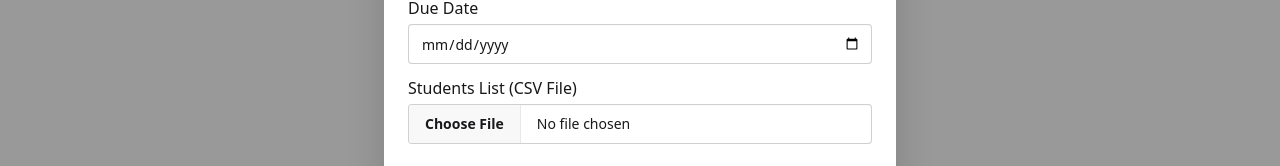
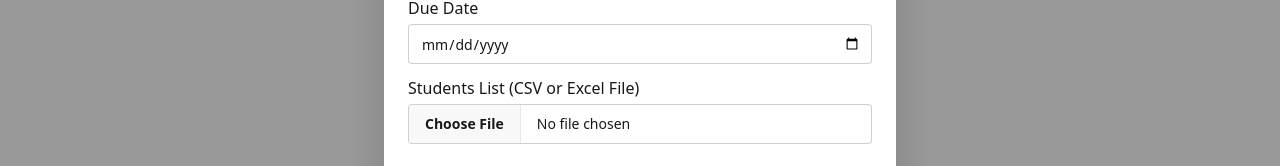
Before and after one commit to avlokan-nsut/nptelize, a React (Vite) app: page / in a window 1280 px wide. Both pictures are taken after a click on the button "New Request". Shown: the part 402-568 px from the top of the page. Built offline with nearby package versions, Linux system fonts and the light colour scheme; the HTML template or start-up script is replaced by a standard one.

Commit message:
accepting only csv or excel file

```diff
--- a/src/components/faculty/Request.tsx
+++ b/src/components/faculty/Request.tsx
@@ -112,11 +112,11 @@ const Request = () => {
 
 
               <div className="mb-3">
-                <label className="font-medium">Students List (CSV File)</label>
+                <label className="font-medium">Students List (CSV or Excel File)</label>
                 <input
                   name="file"
                   type="file"
-                  // accept=".csv"
+                  accept=".csv , application/vnd.openxmlformats-officedocument.spreadsheetml.sheet, application/vnd.ms-excel"
                   onChange={handleChange}
                   className={`file-input file-input-bordered w-full mt-1 ${
                     errors.file && "file-input-error"
```
